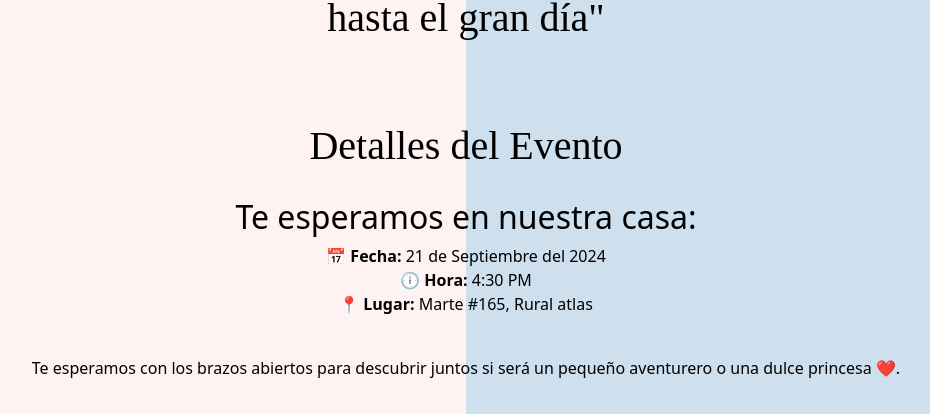
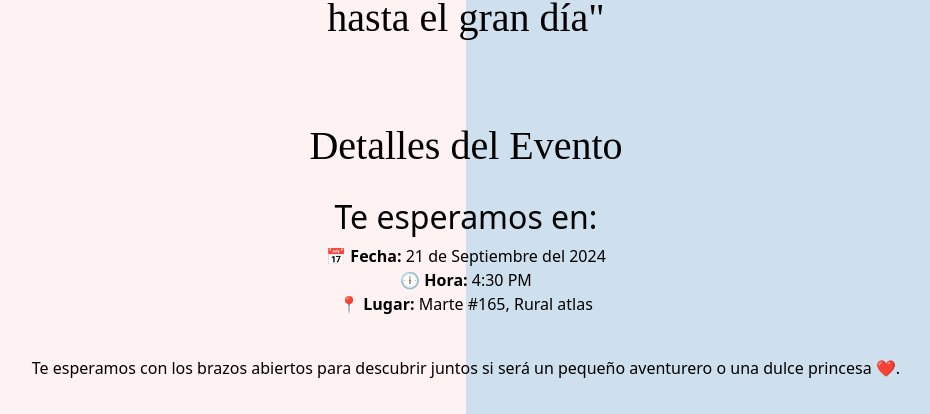
Before and after one commit to VicZav17/bbzavalamartinezRevelacion, a plain HTML site: page index.html in a window 1280 px wide. Shown: the part 3027-3441 px from the top of the page, without its empty margins (174-1104 px from the left). Drawn offline with Linux system fonts and the light colour scheme; a small style sheet from the web is missing.

Commit message:
Version final te amo bb Casa correcion

```diff
--- a/index.html
+++ b/index.html
@@ -145,7 +145,7 @@
         Detalles del Evento
       </h1>
       <div style="color: black">
-        <h2 style="padding-top: 20px">Te esperamos en nuestra casa:</h2>
+        <h2 style="padding-top: 20px">Te esperamos en:</h2>
         <p>
           📅 <strong>Fecha:</strong> 21 de Septiembre del 2024<br />
           🕕 <strong>Hora:</strong> 4:30 PM<br />
```
